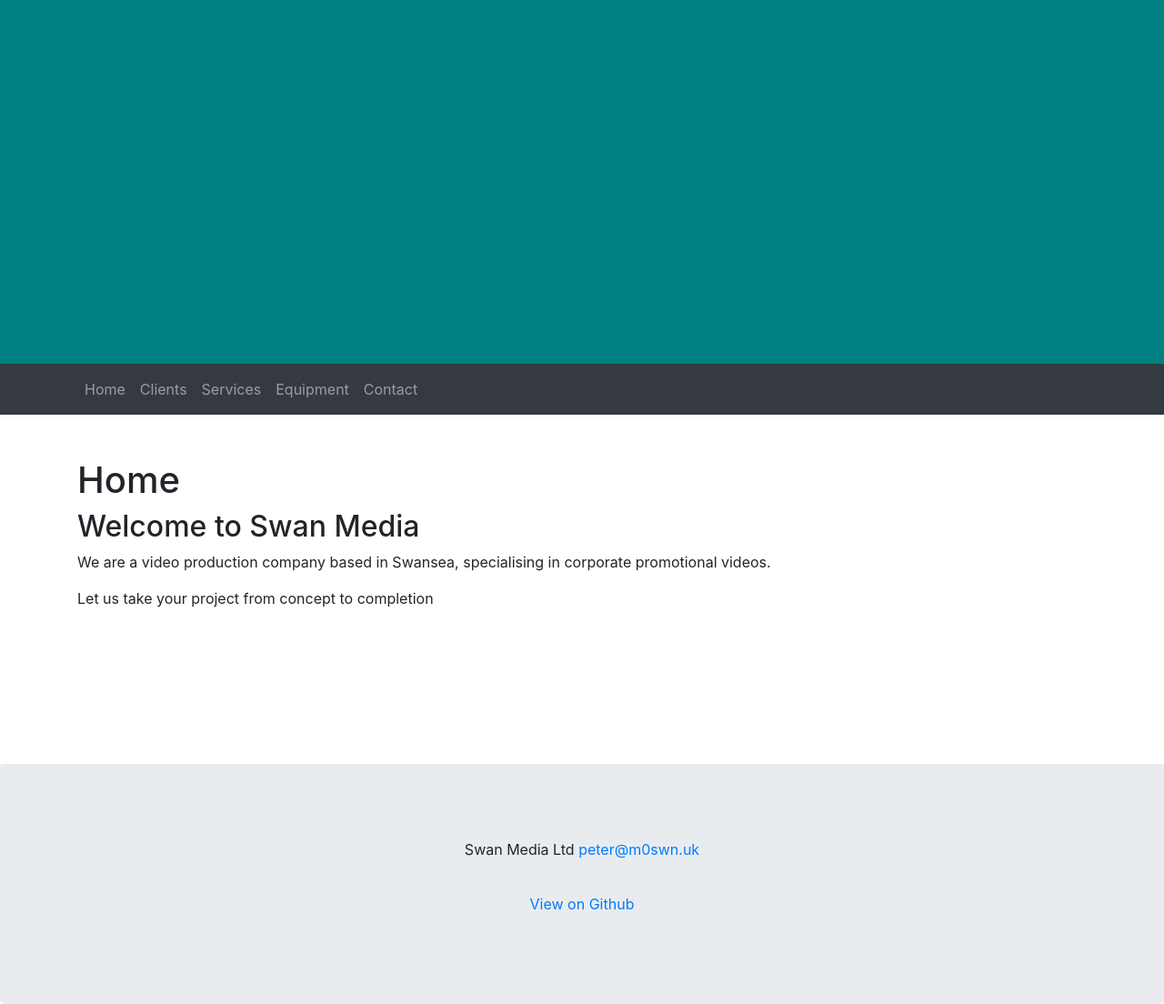
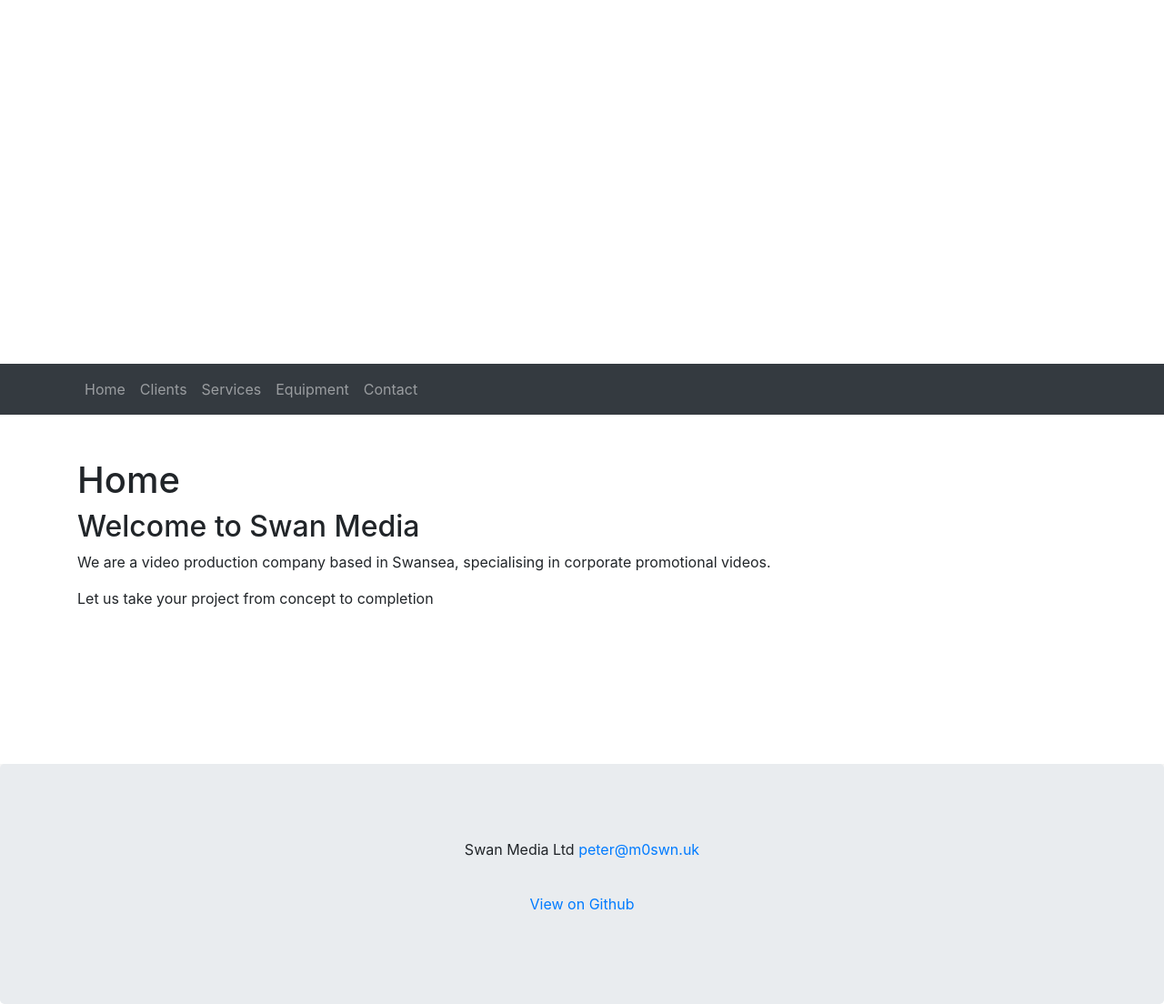
Before and after one commit to pe5er/swan.media, a Jekyll site: the page built from index.md, in a window 1280 px wide. Shown: the whole page at 91% size. Built offline with Jekyll 4.4.1, drawn with Linux system fonts in a browser that asks for light colours; our own code applies the rules of GitHub Pages for plain Markdown files.

Commit message:
Update main.scss

```diff
--- a/assets/main.scss
+++ b/assets/main.scss
@@ -28,7 +28,7 @@
  background-position: center center;
  border-radius: 0 !important;
  background-repeat: no-repeat;
- background-color: teal;
+ background-color: white;
  color: white;;
  height: 400px;
 }
```
